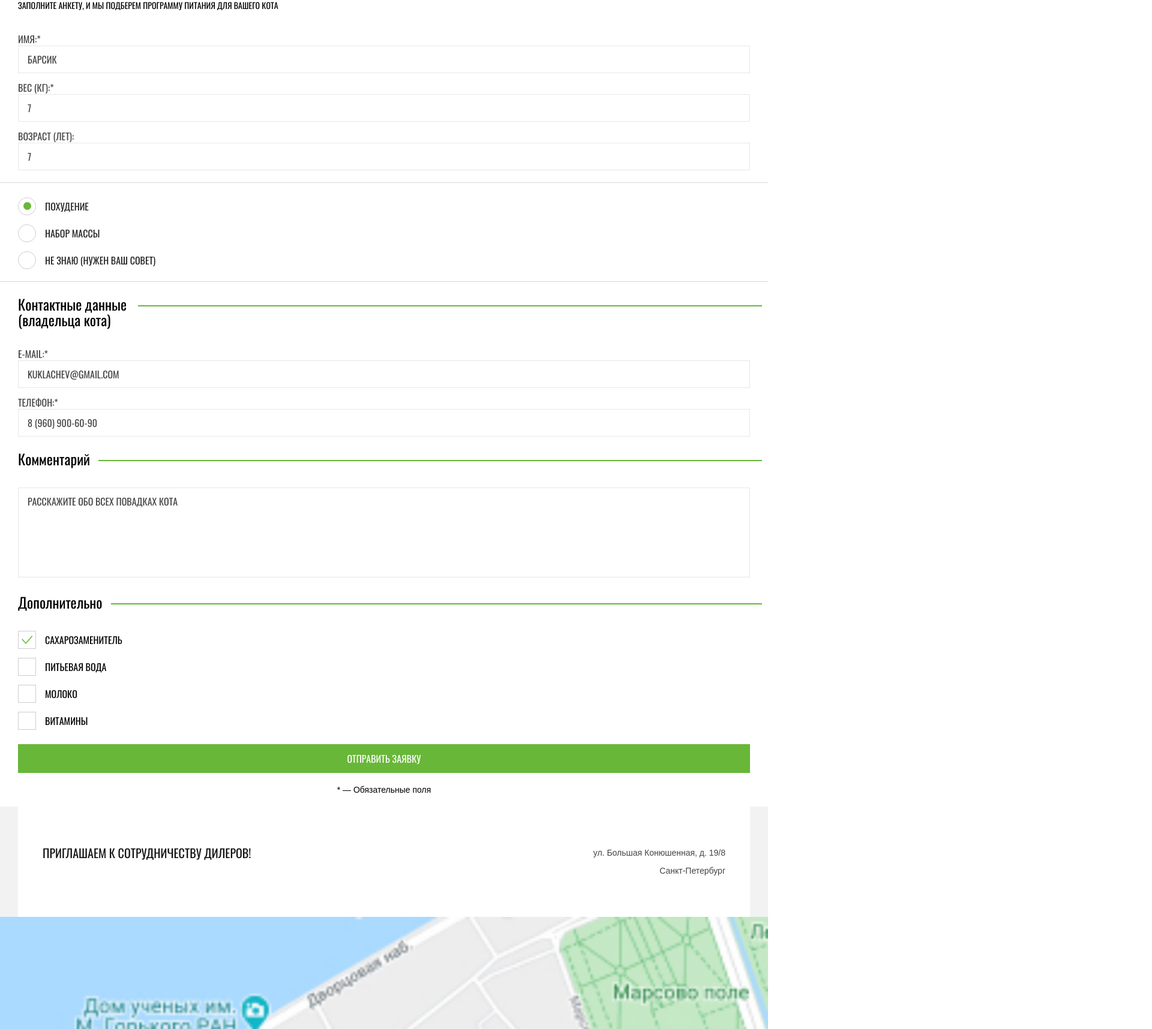
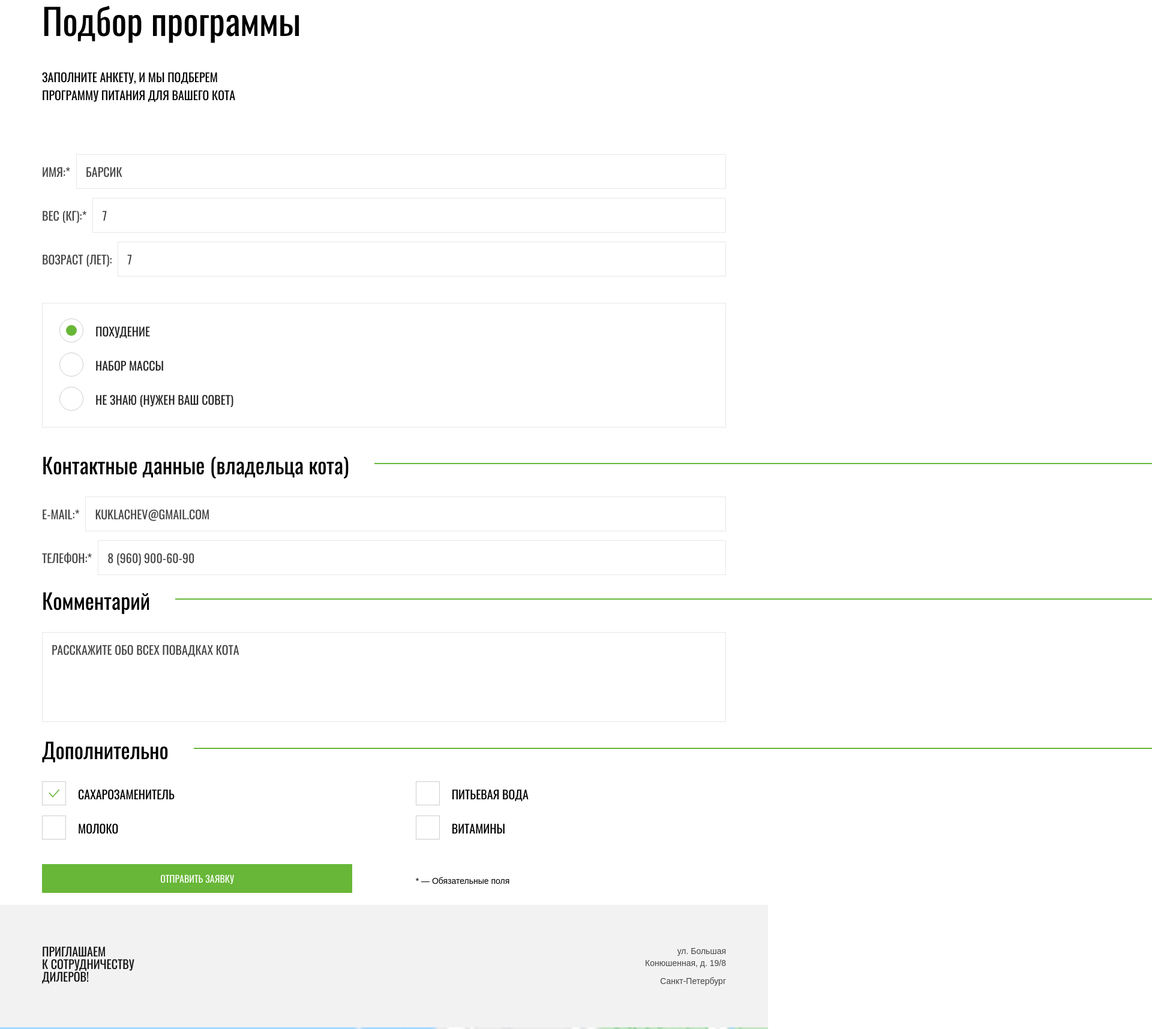
Before and after one commit to alxshbln/1707573-cat-energy-22, a website: page source/form.html in a window 1280 px wide. Shown: the part 115-1831 px from the top of the page at 60% size, 1920 px wide, since content can reach past the window. Drawn offline with nearby package versions, Linux system fonts and the light colour scheme; files that its build step writes are made by us from their sources.

Commit message:
Выполняет адаптивную сетку для страницы формы

```diff
--- a/source/form.html
+++ b/source/form.html
@@ -10,6 +10,7 @@
   <body class="page__body">
     <header class="page-header">
       <div class="container">
+        <div class="page-header__container">
           <a href="index.html" class="page-header__logo">
             <img src="img/logo-mobile.svg" width="33" height="38" alt="Логотип Cat Energy">
           </a>
@@ -36,18 +37,20 @@
             </ul>
           </nav>
         </div>
+      </div>
     </header>
 
     <main class="page-main">
       <section class="food-selection">
-        <div class="container">
+        <div class="container container--narrow">
           <h1 class="page-main__title">Подбор программы</h1>
-          <p class="page-main__subtitle">Заполните анкету, и мы подберем программу питания для вашего кота</p>
+          <p class="page-main__subtitle">Заполните анкету, и мы подберем<br>программу питания для вашего кота</p>
         </div>
 
         <form action="https://echo.htmlacademy.ru" class="selection-form" method="get">
-          <fieldset class="selection-form__fieldset selection-form__fieldset--bordered">
-            <div class="container">
+          <div class="selection-form__xl-columns">
+            <fieldset class="selection-form__fieldset selection-form__fieldset--bordered selection-form__xl-col">
+              <div class="container container--narrow">
                 <p class="selection-form__row">
                   <label for="name" class="selection-form__label">Имя:*</label>
                   <input class="selection-form__control" id="name" type="text" name="name" placeholder="Барсик" required>
@@ -63,9 +66,9 @@
               </div>
             </fieldset>
 
-          <fieldset class="selection-form__fieldset selection-form__fieldset--bordered">
-            <div class="container">
-              <ul class="selection-form__wrap">
+            <fieldset class="selection-form__fieldset selection-form__fieldset--bordered selection-form__xl-col">
+              <div class="container container--narrow">
+                <ul class="selection-form__wrap selection-form__wrap--bordered">
                   <li class="selection-form__field">
                     <input type="radio" class="selection-form__radio visually-hidden" name="program" value="slim" id="slim" checked>
                     <label for="slim" class="selection-form__label selection-form__label--radio">Похудение</label>
@@ -81,26 +84,29 @@
                 </ul>
               </div>
             </fieldset>
+          </div>
 
           <fieldset class="selection-form__fieldset selection-form__fieldset--lined">
-            <div class="container">
+            <div class="container container--narrow">
               <legend class="selection-form__legend">
                 <span class="selection-form__legend-text">Контактные данные (владельца кота)</span>
               </legend>
 
-              <p class="selection-form__row">
+              <div class="selection-form__xl-columns">
+                <p class="selection-form__row selection-form__xl-col">
                   <label for="email" class="selection-form__label">E-mail:*</label>
                   <input class="selection-form__control" id="email" type="email" name="email" placeholder="kuklachev@gmail.com" required>
                 </p>
-              <p class="selection-form__row">
+                <p class="selection-form__row selection-form__xl-col">
                   <label for="phone" class="selection-form__label">Телефон:*</label>
                   <input class="selection-form__control" id="phone" type="tel" name="phone" placeholder="8 (960) 900-60-90" required>
                 </p>
               </div>
+            </div>
           </fieldset>
 
           <fieldset class="selection-form__fieldset selection-form__fieldset--lined">
-            <div class="container">
+            <div class="container container--narrow">
               <legend class="selection-form__legend">
                 <span class="selection-form__legend-text">Комментарий</span>
               </legend>
@@ -109,25 +115,25 @@
           </fieldset>
 
           <fieldset class="selection-form__fieldset selection-form__fieldset--lined">
-            <div class="container">
+            <div class="container container--narrow">
               <legend class="selection-form__legend">
                 <span class="selection-form__legend-text">Дополнительно</span>
               </legend>
 
-              <ul class="selection-form__wrap">
-                <li class="selection-form__field">
+              <ul class="selection-form__wrap selection-form__wrap--columns">
+                <li class="selection-form__field selection-form__field--col">
                   <input type="checkbox" class="selection-form__checkbox visually-hidden" name="sweetener" id="sweetener" checked>
                   <label for="sweetener" class="selection-form__label selection-form__label--checkbox">Сахарозаменитель</label>
                 </li>
-                <li class="selection-form__field">
+                <li class="selection-form__field selection-form__field--col">
                   <input type="checkbox" class="selection-form__checkbox visually-hidden" name="water" id="water">
                   <label for="water" class="selection-form__label selection-form__label--checkbox">Питьевая вода</label>
                 </li>
-                <li class="selection-form__field">
+                <li class="selection-form__field selection-form__field--col">
                   <input type="checkbox" class="selection-form__checkbox visually-hidden" name="milk" id="milk">
                   <label for="milk" class="selection-form__label selection-form__label--checkbox">Молоко</label>
                 </li>
-                <li class="selection-form__field">
+                <li class="selection-form__field selection-form__field--col">
                   <input type="checkbox" class="selection-form__checkbox visually-hidden" name="vitamins" id="vitamins">
                   <label for="vitamins" class="selection-form__label selection-form__label--checkbox">Витамины</label>
                 </li>
@@ -136,9 +142,13 @@
           </fieldset>
 
           <fieldset class="selection-form__fieldset">
-            <div class="container">
+            <div class="container container--narrow selection-form__wrap--columns">
+              <div class="selection-form__field--col selection-form__field--col-wide">
                 <button type="submit" class="selection-form__submit button">Отправить заявку</button>
+              </div>
+              <div class="selection-form__field--col selection-form__field--col-wide">
                 <p class="selection-form__required">* — Обязательные поля</p>
+              </div>
             </div>
           </fieldset>
         </form>
@@ -147,13 +157,15 @@
     </main>
 
     <footer class="page-footer">
-      <section class="cooperation">
-        <div class="container">
+      <section class="cooperation cooperation--light">
+        <div class="cooperation__positioner">
+          <div class="container container--narrow">
             <div class="cooperation__outer">
-            <h2 class="cooperation__title">Приглашаем к сотрудничеству дилеров!</h2>
+              <h2 class="cooperation__title">Приглашаем<br>к сотрудничеству<br>дилеров!</h2>
               <div class="cooperation__address">
-              <p class="cooperation__street">ул. Большая Конюшенная, д. 19/8</p>
+                <p class="cooperation__street">ул. Большая<br>Конюшенная, д. 19/8</p>
                 <p class="cooperation__city">Санкт-Петербург</p>
+              </div>
             </div>
           </div>
         </div>
--- a/source/sass/blocks/cooperation.scss
+++ b/source/sass/blocks/cooperation.scss
@@ -11,10 +11,15 @@
 }
 
 .cooperation__positioner {
+  @media (min-width: $tablet-width) {
+    background-color: $basic-grey;
+  }
+
   @media (min-width: $desktop-width) {
     position: absolute;
     top: 95px;
     width: 100%;
+    background-color: transparent;
   }
 }
 
@@ -27,12 +32,16 @@
   @media (min-width: $tablet-width) {
     padding-top: 67px;
     padding-bottom: 67px;
-    padding-left: 41px;
-    padding-right: 41px;
+    padding-left: 0;
+    padding-right: 0;
+    background-color: $basic-grey;
   }
 
   @media (min-width: $desktop-width) {
     max-width: 570px;
+    padding-left: 74px;
+    padding-right: 74px;
+    box-sizing: border-box;
   }
 }
 
--- a/source/sass/blocks/selection-form.scss
+++ b/source/sass/blocks/selection-form.scss
@@ -22,6 +22,10 @@
 
 .selection-form__fieldset--bordered {
   border-bottom: 1px solid $special-grey;
+
+  @media (min-width: $tablet-width) {
+    border: none;
+  }
 }
 
 .selection-form__fieldset--lined {
@@ -40,6 +44,10 @@
     height: 2px;
     background-color: $contrast;
     z-index: -1;
+
+    @media (min-width: $tablet-width) {
+      right: -100%;
+    }
   }
 }
 
@@ -49,9 +57,20 @@
   padding-right: 14px;
   background-color: $white;
   box-sizing: border-box;
+
+  @media (min-width: $tablet-width) {
+    max-width: 554px;
+    padding-right: 42px;
+    font-size: 36px;
+    line-height: 36px;
+  }
 }
 
 .selection-form__row {
+  display: flex;
+  justify-content: space-between;
+  align-items: center;
+  width: 100%;
   margin: 0;
   padding: 0;
   margin-bottom: 15px;
@@ -62,6 +81,8 @@
 }
 
 .selection-form__label {
+  flex-shrink: 0;
+  margin-right: 10px;
   font-family: $custom-font;
   font-style: normal;
   font-weight: 400;
@@ -69,6 +90,11 @@
   line-height: 18px;
   text-transform: uppercase;
   color: $special-dark-grey;
+
+  @media (min-width: $tablet-width) {
+    font-size: 20px;
+    line-height: 30px;
+  }
 }
 
 .selection-form__control,
@@ -88,6 +114,11 @@
   border: 1px solid $special-lighter-grey-border;
   box-sizing: border-box;
 
+  @media (min-width: $tablet-width) {
+    font-size: 20px;
+    line-height: 30px;
+  }
+
   &::placeholder {
     color: $special-dark-grey;
   }
@@ -106,11 +137,45 @@
   list-style: none;
 }
 
+.selection-form__wrap--bordered {
+  @media (min-width: $tablet-width) {
+    padding-left: 28px;
+    padding-right: 28px;
+    padding-top: 25px;
+    padding-bottom: 25px;
+    border: 1px solid $special-lighter-grey-border;
+  }
+}
+
+.selection-form__wrap--columns {
+  @media (min-width: $tablet-width) {
+    display: flex;
+    justify-content: space-between;
+    flex-wrap: wrap;
+  }
+}
+
 .selection-form__field {
   margin-bottom: 15px;
 
   &:last-child {
     margin-bottom: 0;
+  }
+}
+
+.selection-form__field--col {
+  @media (min-width: $tablet-width) {
+    width: 45.382%;
+  }
+
+  @media (min-width: $desktop-width) {
+    width: 245px;
+  }
+}
+
+.selection-form__field--col-wide {
+  @media (min-width: $desktop-width) {
+    width: 570px;
   }
 }
 
@@ -129,6 +194,10 @@
   padding-left: 45px;
   padding-top: 6px;
   padding-bottom: 6px;
+
+  @media (min-width: $tablet-width) {
+    padding-left: 60px;
+  }
 }
 
 .selection-form__radio + label::before {
@@ -142,6 +211,11 @@
   border: 1px solid $special-grey-border;
   border-radius: 50%;
   box-sizing: border-box;
+
+  @media (min-width: $tablet-width) {
+    width: 40px;
+    height: 40px;
+  }
 }
 
 .selection-form__radio:checked + label::after {
@@ -153,6 +227,13 @@
   height: 13px;
   background-color: $contrast;
   border-radius: 50%;
+
+  @media (min-width: $tablet-width) {
+    width: 18px;
+    height: 18px;
+    left: 11px;
+    top: 11px;
+  }
 }
 
 .selection-form__checkbox + label::before {
@@ -165,6 +246,11 @@
   background-color: $white;
   border: 1px solid $special-grey-border;
   box-sizing: border-box;
+
+  @media (min-width: $tablet-width) {
+    width: 40px;
+    height: 40px;
+  }
 }
 
 .selection-form__checkbox:checked + label::after {
@@ -175,6 +261,11 @@
   width: 30px;
   height: 30px;
   background: transparent url("../img/tick.svg") no-repeat center center;
+
+  @media (min-width: $tablet-width) {
+    width: 40px;
+    height: 40px;
+  }
 }
 
 .selection-form__submit {
@@ -194,4 +285,29 @@
   line-height: 16px;
   color: $black;
   text-align: center;
+
+  @media (min-width: $tablet-width) {
+    text-align: left;
+  }
 }
+
+.selection-form__xl-columns {
+  @media (min-width: $desktop-width) {
+    display: flex;
+    justify-content: space-between;
+    width: 1220px;
+    margin: 0 auto;
+  }
+}
+
+.selection-form__xl-columns .container {
+  width: auto;
+  margin: auto;
+}
+
+.selection-form__xl-col {
+  @media (min-width: $desktop-width) {
+    width: 570px;
+    margin-bottom: 0;
+  }
+}
--- a/source/sass/global.scss
+++ b/source/sass/global.scss
@@ -33,3 +33,15 @@ img {
     width: 1220px;
   }
 }
+
+.container--narrow {
+  @media (min-width: $tablet-width) {
+    padding-left: 70px;
+    padding-right: 70px;
+  }
+
+  @media (min-width: $desktop-width) {
+    padding-left: 0;
+    padding-right: 0;
+  }
+}
--- a/source/sass/page.scss
+++ b/source/sass/page.scss
@@ -16,12 +16,18 @@
 .page-main__title {
   margin: 0;
   padding: 0;
+  margin-top: 27px;
   font-family: $custom-font;
   font-style: normal;
   font-weight: 400;
   font-size: 36px;
   line-height: 36px;
   color: $black;
+
+  @media (min-width: $tablet-width) {
+    font-size: 60px;
+    line-height: 60px;
+  }
 }
 
 .page-main__title-outer {
@@ -30,6 +36,9 @@
 }
 
 .page-main__subtitle {
+  margin: 0;
+  padding: 0;
+  margin-top: 37px;
   font-family: $custom-font;
   font-style: normal;
   font-weight: 400;
@@ -37,4 +46,11 @@
   line-height: 18px;
   text-transform: uppercase;
   color: $black;
+
+  @media (min-width: $tablet-width) {
+    margin-top: 50px;
+    margin-bottom: 60px;
+    font-size: 20px;
+    line-height: 30px;
+  }
 }
```
Lines whose indentation alone changed are shown as unchanged.
